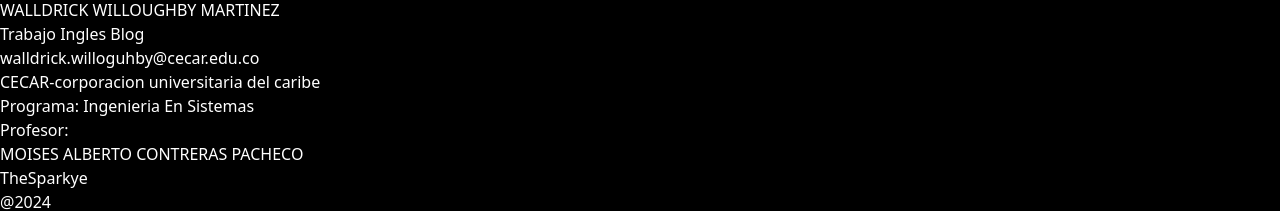
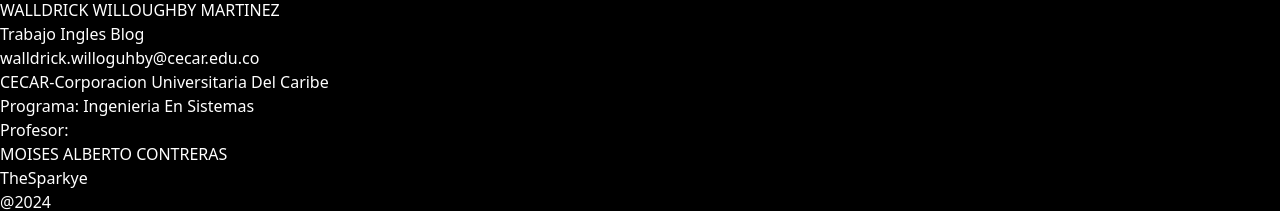
Before and after one commit to Walldrick/react-ingles, a React (Vite) app: page / in a window 1280 px wide. Shown: the part 1490-1701 px from the top of the page. Built offline with nearby package versions, Linux system fonts and the light colour scheme.

Commit message:
Initial new1

```diff
--- a/src/layouts/App.jsx
+++ b/src/layouts/App.jsx
@@ -21,7 +21,7 @@
                 </div>
                 <div>
                     <h1>
-                        CECAR-corporacion universitaria del caribe
+                        CECAR-Corporacion Universitaria Del Caribe
                     </h1>
                     <h2>
                         Programa: Ingenieria En Sistemas
@@ -30,7 +30,7 @@
                 <div>
                     <h1>
                         Profesor: <br/>
-                        MOISES ALBERTO CONTRERAS PACHECO
+                        MOISES ALBERTO CONTRERAS
                     </h1>
                 </div>
                 <div>
```
